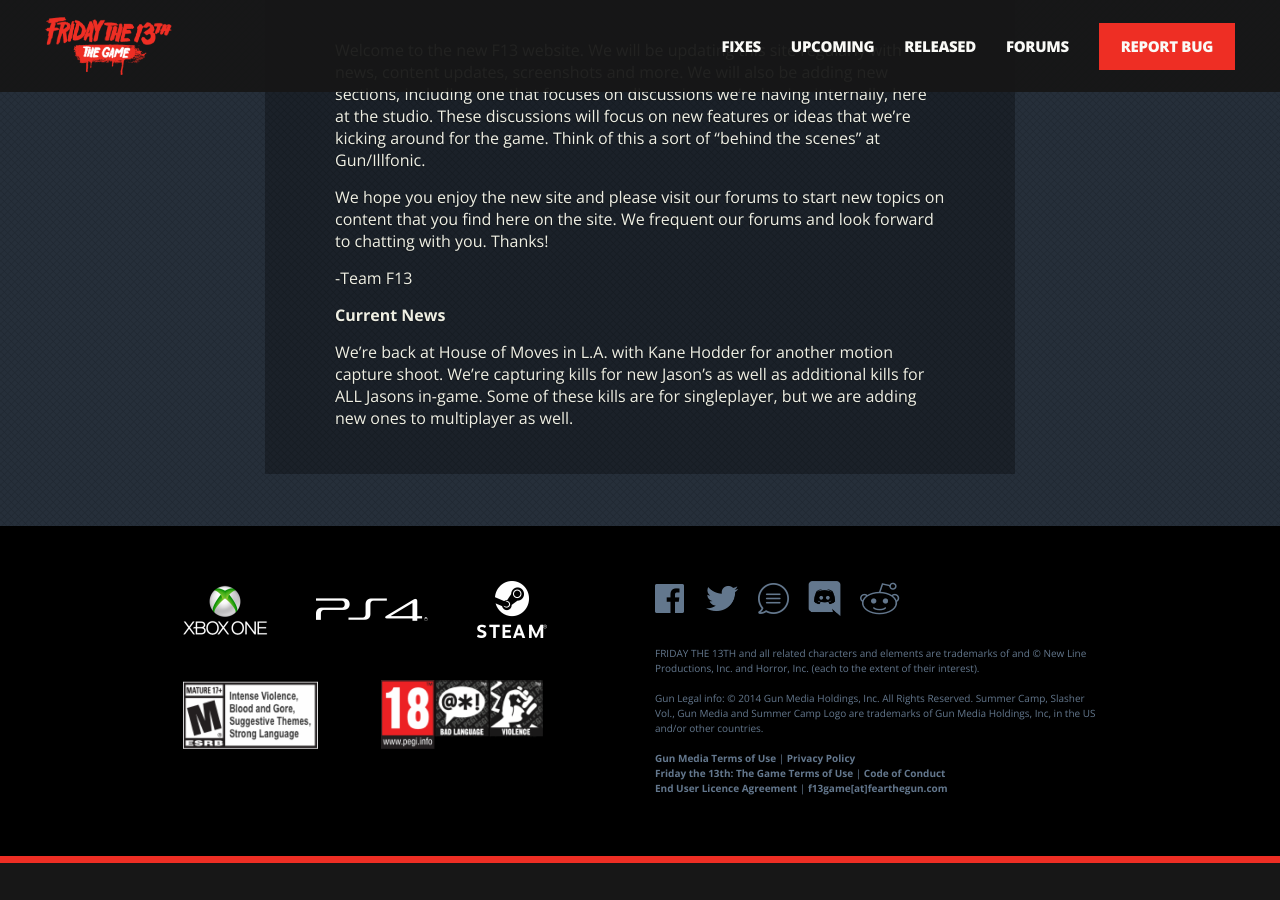
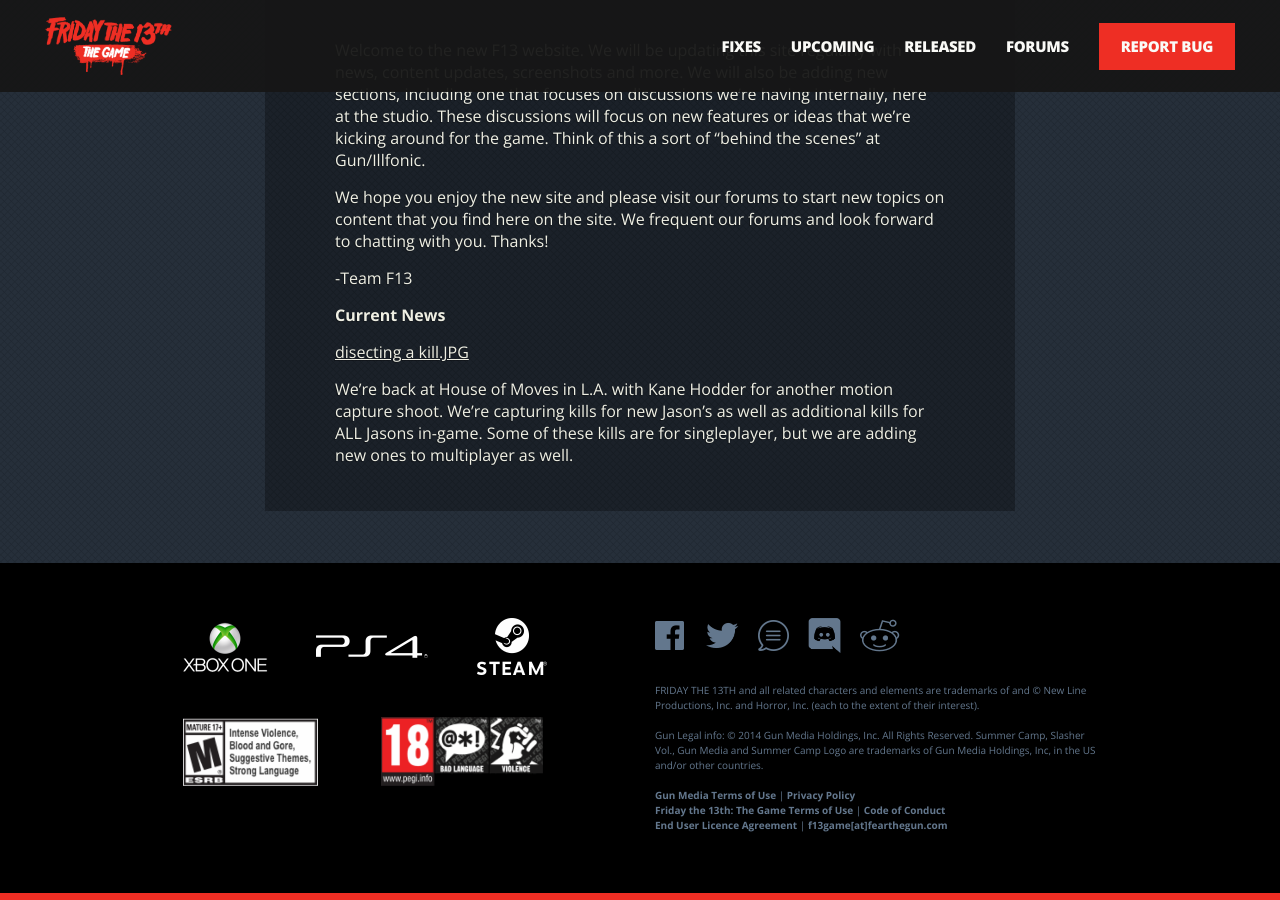
Before and after one commit to bdk6000/friday-13, a Jekyll site: the page built from read-more.markdown, in a window 1280 px wide and 900 px high, scrolled down 223 px. Built offline with Jekyll 4.4.1, drawn with Linux system fonts in a browser that asks for light colours; before the commit the page ends 1086 px from its top, so only the background shows below that.

Commit message:
Updated Read More

```diff
--- a/read-more.markdown
+++ b/read-more.markdown
@@ -11,4 +11,6 @@ We hope you enjoy the new site and please visit our forums to start new topics o
 
 **Current News**
 
+[disecting a kill.JPG](/uploads/disecting%20a%20kill.JPG)
+
 We're back at House of Moves in L.A. with Kane Hodder for another motion capture shoot.  We're capturing kills for new Jason's as well as additional kills for ALL Jasons in-game. Some of these kills are for singleplayer, but we are adding new ones to multiplayer as well.
```
